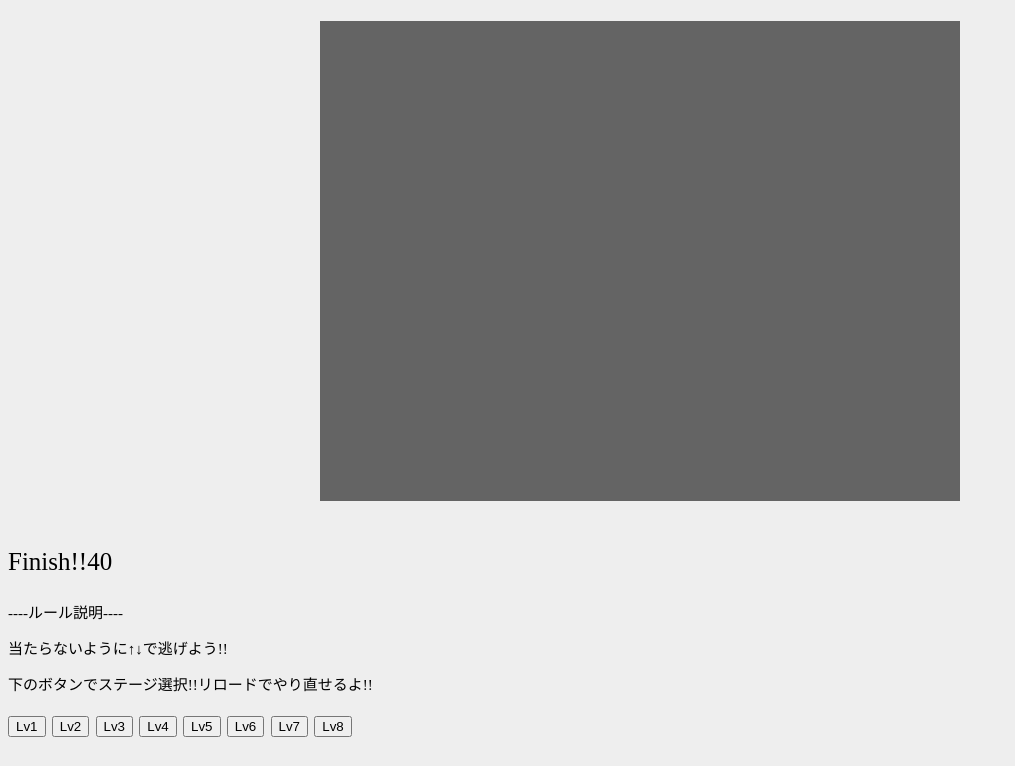
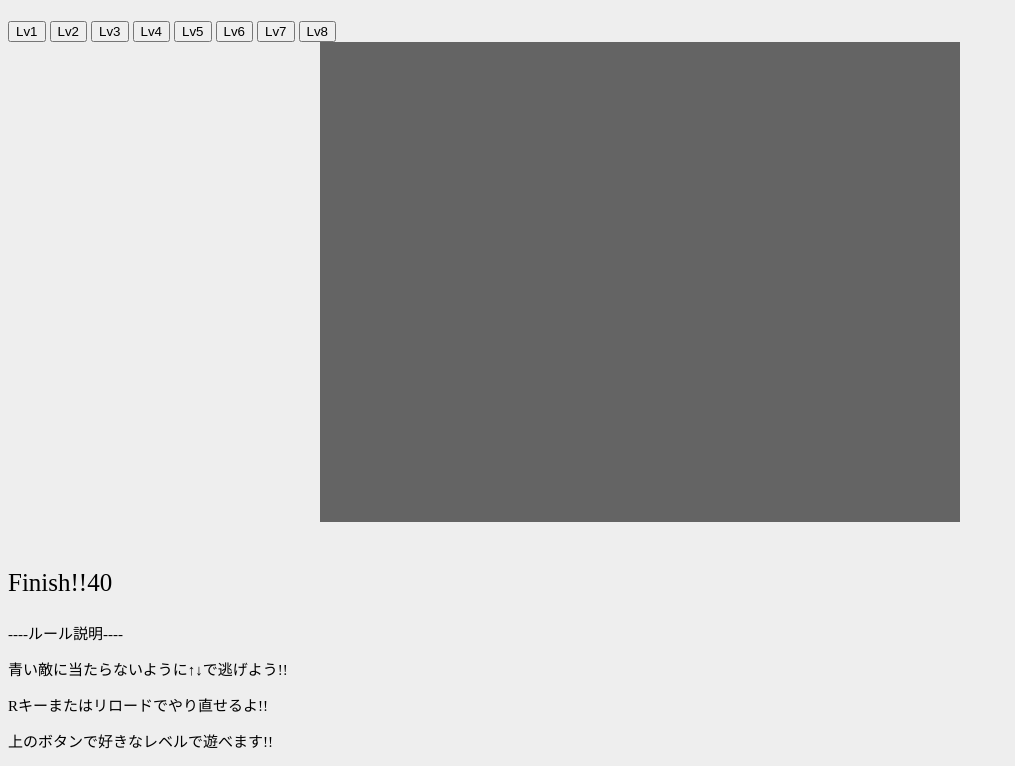
Before and after one commit to Anthony-cpp/Testgame, a plain HTML site: page index.html in a window 1280 px wide. Shown: the part 66-832 px from the top of the page, without its empty margins (0-1015 px from the left). Before the commit the page ends 811 px from the top, so only its background shows below. Drawn offline with Linux system fonts and the light colour scheme.

Commit message:
Update index.html

```diff
--- a/index.html
+++ b/index.html
@@ -34,15 +34,6 @@ font-size: 35px;
 </head>
 <body>
 <h1>Avoiding Game!</h1>
-<div id="c_w"><canvas id="canvas"></canvas></div>
-
-<script type="text/javascript" src="main.js"></script>
-</br>
-<div id ="ac"><p id ="sc"></p>
-
-<div id="ab"><p>----ルール説明----</p>
-<p>当たらないように↑↓で逃げよう!!</p>
-<p>下のボタンでステージ選択!!リロードでやり直せるよ!!</p></div>
 <input type="button" value="Lv1" onclick="l_1()"/>
 <input type="button" value="Lv2" onclick="l_2()"/>
 <input type="button" value="Lv3" onclick="l_3()"/>
@@ -51,6 +42,16 @@ font-size: 35px;
 <input type="button" value="Lv6" onclick="l_6()"/>
 <input type="button" value="Lv7" onclick="l_7()"/>
 <input type="button" value="Lv8" onclick="l_8()"/>
+<div id="c_w"><canvas id="canvas"></canvas></div>
+
+<script type="text/javascript" src="main.js"></script>
+</br>
+<div id ="ac"><p id ="sc"></p>
+
+<div id="ab"><p>----ルール説明----</p>
+<p>青い敵に当たらないように↑↓で逃げよう!!</p>
+<p>Rキーまたはリロードでやり直せるよ!!</p>
+<p>上のボタンで好きなレベルで遊べます!!</p></div>
 
 </body>
 </html>
```
